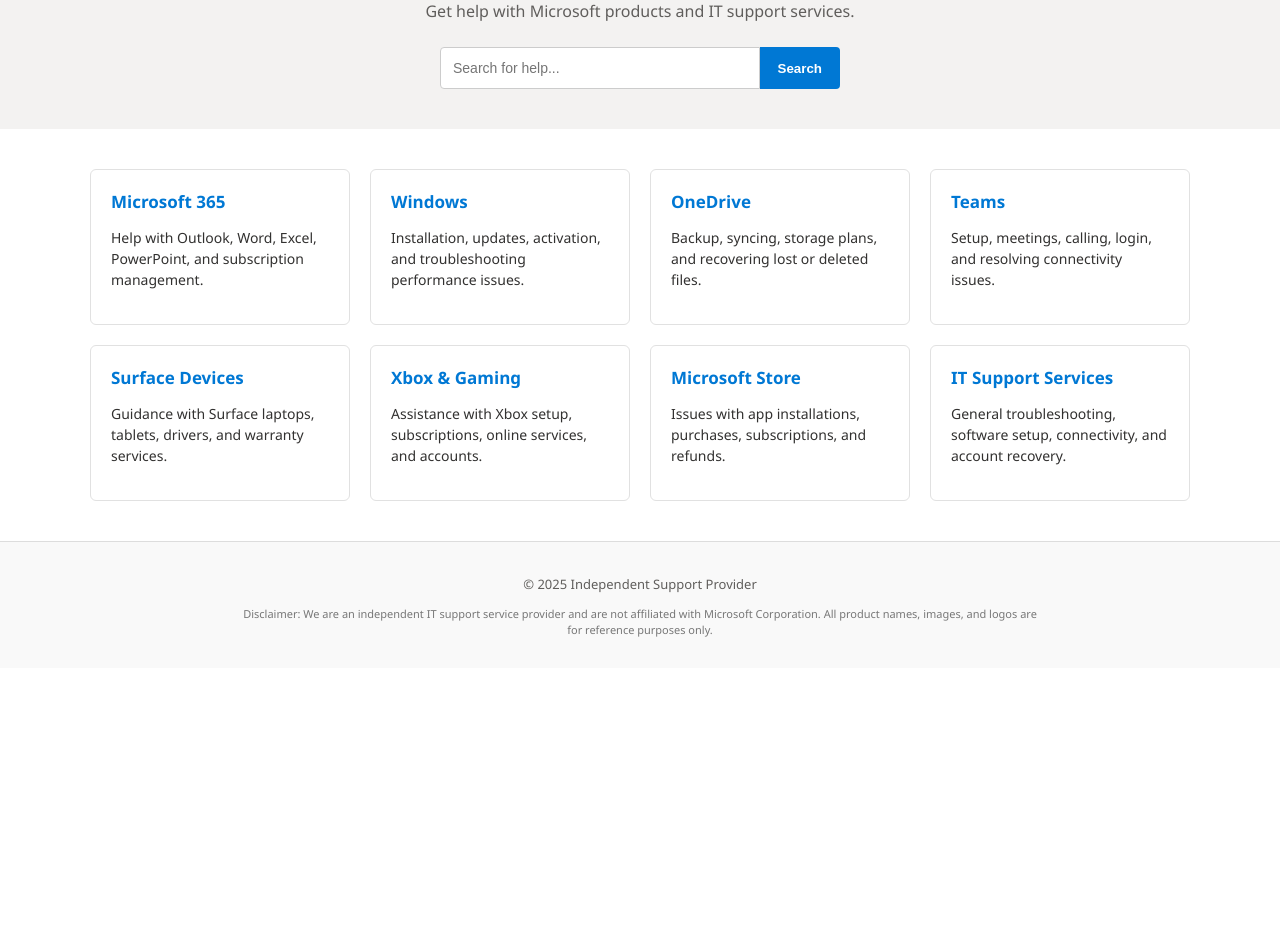
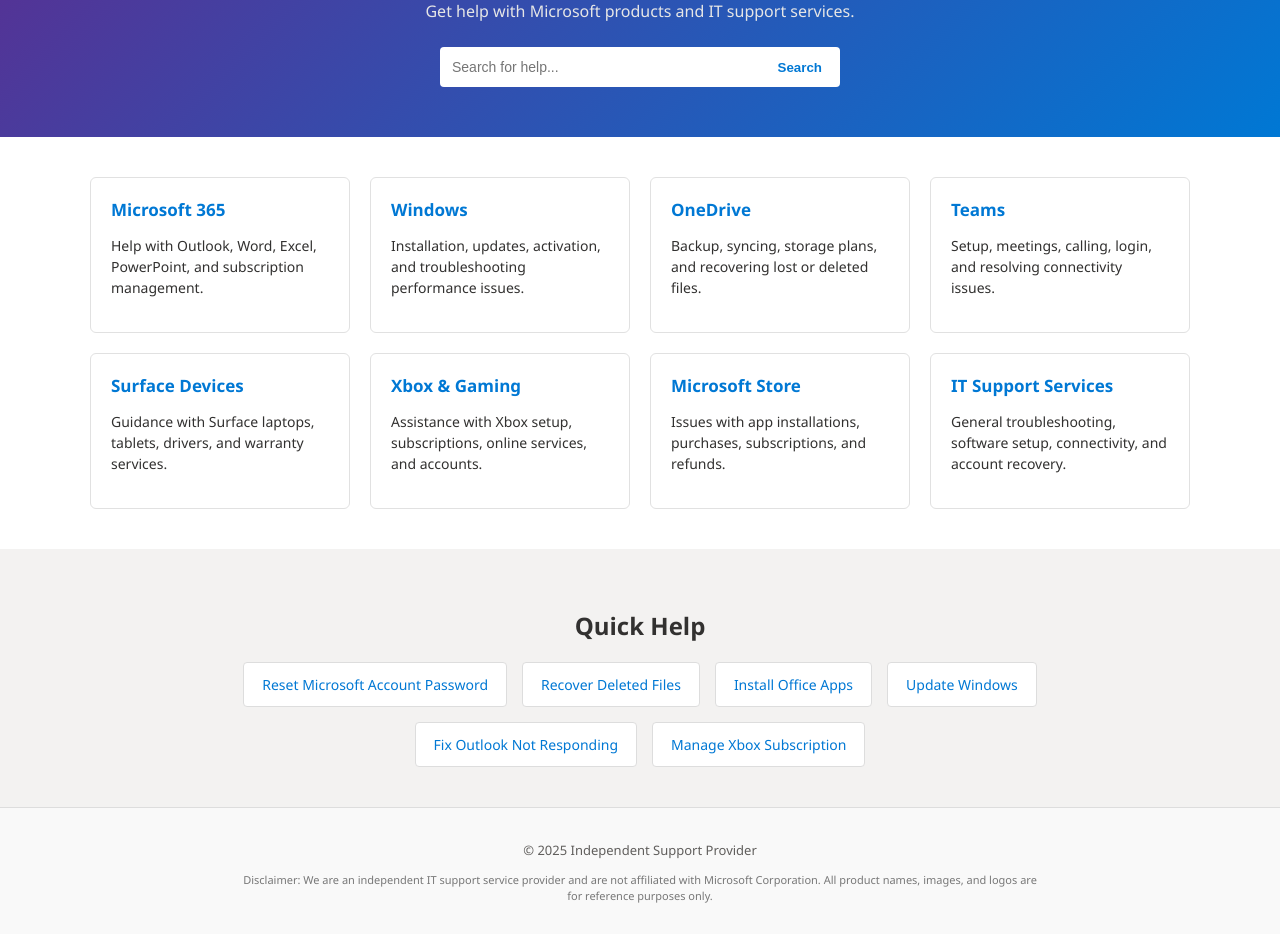
Before and after one commit to microsfthelps/contactusa, a plain HTML site: page index.html in a window 1280 px wide. Shown: the part 205-1139 px from the top of the page. Before the commit the page ends 873 px from the top, so only its background shows below. Drawn offline with Linux system fonts and the light colour scheme.

Commit message:
Update index.html

```diff
--- a/index.html
+++ b/index.html
@@ -47,11 +47,12 @@
       background: #005a9e;
     }
 
-    /* Hero */
+    /* Hero Banner */
     main {
       text-align: center;
-      padding: 60px 20px 40px;
-      background: #f3f2f1;
+      padding: 60px 20px 50px;
+      background: linear-gradient(135deg, #5b2d90 0%, #0078d4 100%);
+      color: #fff;
     }
     main h1 {
       font-size: 32px;
@@ -60,8 +61,8 @@
     }
     main p {
       font-size: 16px;
-      color: #605e5c;
       margin-bottom: 25px;
+      color: #e6e6e6;
     }
     .search-box {
       display: flex;
@@ -72,7 +73,7 @@
     .search-box input {
       flex: 1;
       padding: 12px;
-      border: 1px solid #ccc;
+      border: none;
       border-radius: 4px 0 0 4px;
       outline: none;
       font-size: 14px;
@@ -80,8 +81,8 @@
     .search-box button {
       padding: 12px 18px;
       border: none;
-      background: #0078d4;
-      color: #fff;
+      background: #fff;
+      color: #0078d4;
       font-weight: 600;
       border-radius: 0 4px 4px 0;
       cursor: pointer;
@@ -117,6 +118,41 @@
       font-size: 14px;
       line-height: 1.5;
       color: #323130;
+    }
+
+    /* Quick Help */
+    .quick-help {
+      background: #f3f2f1;
+      padding: 40px 20px;
+      text-align: center;
+    }
+    .quick-help h2 {
+      font-size: 24px;
+      margin-bottom: 20px;
+      color: #323130;
+    }
+    .quick-links {
+      display: flex;
+      flex-wrap: wrap;
+      justify-content: center;
+      gap: 15px;
+      max-width: 900px;
+      margin: 0 auto;
+    }
+    .quick-links a {
+      display: inline-block;
+      background: #fff;
+      border: 1px solid #ddd;
+      border-radius: 4px;
+      padding: 12px 18px;
+      font-size: 14px;
+      color: #0078d4;
+      font-weight: 500;
+      text-decoration: none;
+      transition: background 0.2s ease;
+    }
+    .quick-links a:hover {
+      background: #f0f6fc;
     }
 
     /* Footer */
@@ -157,6 +193,12 @@
         width: 100%;
         border-radius: 4px;
         margin: 5px 0;
+      }
+      .quick-links {
+        flex-direction: column;
+      }
+      .quick-links a {
+        width: 100%;
       }
     }
   </style>
@@ -214,6 +256,18 @@
     </div>
   </section>
 
+  <section class="quick-help">
+    <h2>Quick Help</h2>
+    <div class="quick-links">
+      <a href="#">Reset Microsoft Account Password</a>
+      <a href="#">Recover Deleted Files</a>
+      <a href="#">Install Office Apps</a>
+      <a href="#">Update Windows</a>
+      <a href="#">Fix Outlook Not Responding</a>
+      <a href="#">Manage Xbox Subscription</a>
+    </div>
+  </section>
+
   <footer>
     <p>&copy; 2025 Independent Support Provider</p>
     <p class="disclaimer">
```
